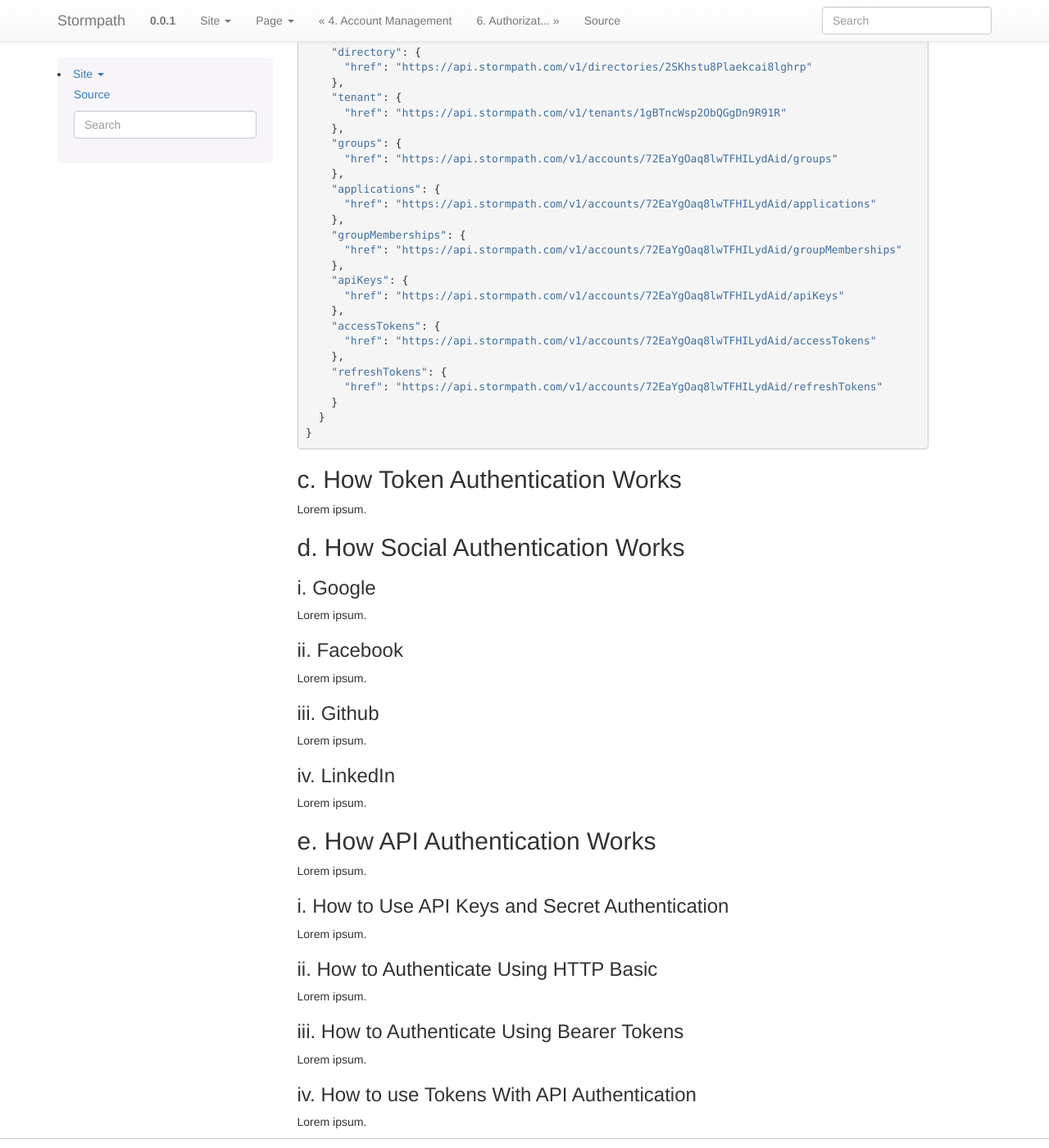
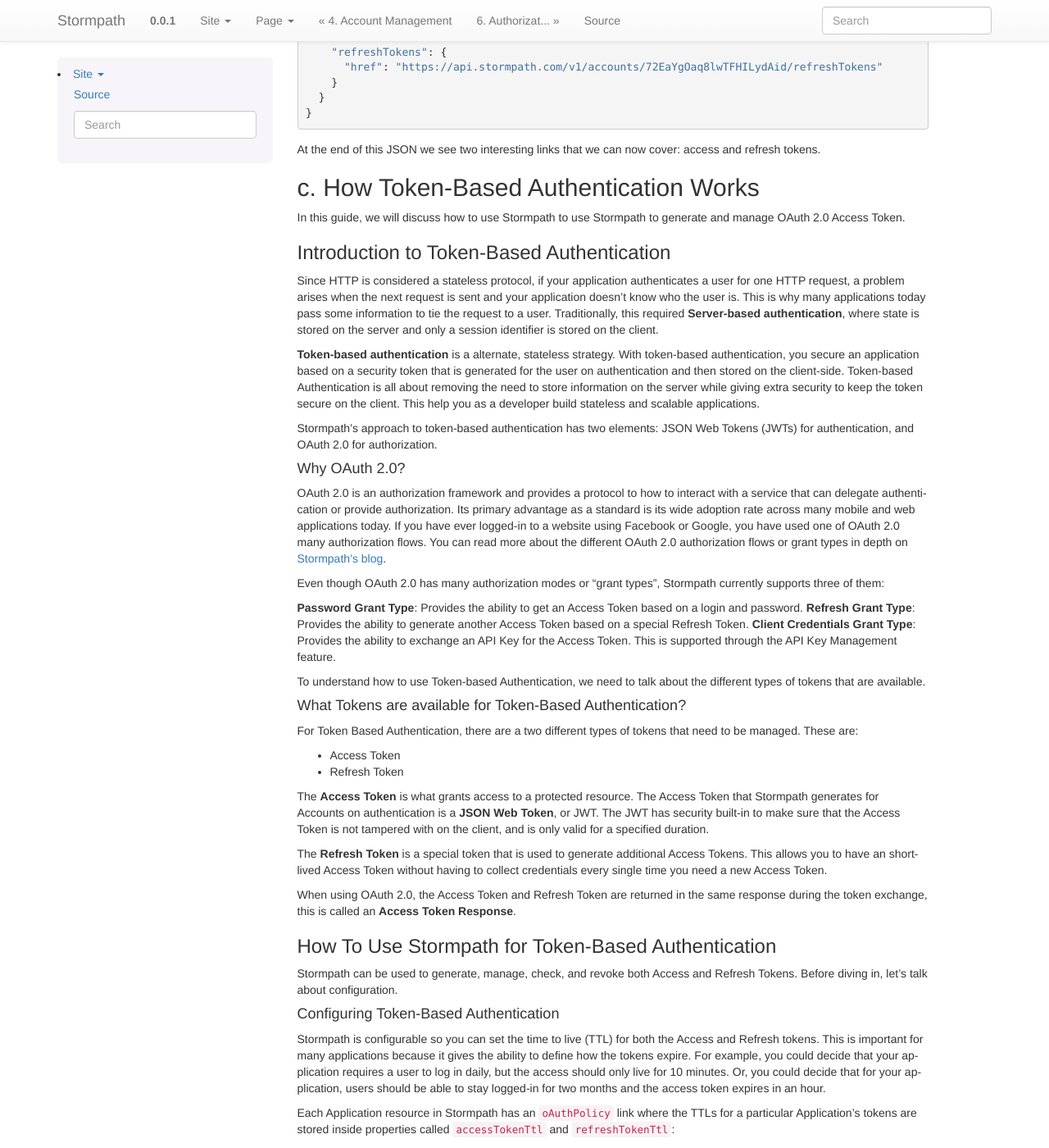
Before and after one commit to stormpath/stormpath-documentation, a Sphinx documentation site: the page built from source/005_auth_n.rst, in a window 1280 px wide and 1400 px high, scrolled down 3750 px. Shown: the whole window at 82% size. Built offline with Sphinx 7.4.7, drawn with Linux system fonts in a browser that asks for light colours; some of the changed text lies outside the part shown.

Commit message:
Added more content to authN chapter

```diff
--- a/source/005_auth_n.rst
+++ b/source/005_auth_n.rst
@@ -171,30 +171,9 @@
 	    "createdAt": "2015-08-28T16:07:38.347Z",
 	    "modifiedAt": "2015-08-28T16:07:38.347Z",
 	    "emailVerificationToken": null,
-	    "customData": {
-	      "href": "https://api.stormpath.com/v1/accounts/72EaYgOaq8lwTFHILydAid/customData"
-	    },
-	    "providerData": {
-	      "href": "https://api.stormpath.com/v1/accounts/72EaYgOaq8lwTFHILydAid/providerData"
-	    },
-	    "directory": {
-	      "href": "https://api.stormpath.com/v1/directories/2SKhstu8Plaekcai8lghrp"
-	    },
-	    "tenant": {
-	      "href": "https://api.stormpath.com/v1/tenants/1gBTncWsp2ObQGgDn9R91R"
-	    },
-	    "groups": {
-	      "href": "https://api.stormpath.com/v1/accounts/72EaYgOaq8lwTFHILydAid/groups"
-	    },
-	    "applications": {
-	      "href": "https://api.stormpath.com/v1/accounts/72EaYgOaq8lwTFHILydAid/applications"
-	    },
-	    "groupMemberships": {
-	      "href": "https://api.stormpath.com/v1/accounts/72EaYgOaq8lwTFHILydAid/groupMemberships"
-	    },
-	    "apiKeys": {
-	      "href": "https://api.stormpath.com/v1/accounts/72EaYgOaq8lwTFHILydAid/apiKeys"
-	    },
+
+	    [...]
+
 	    "accessTokens": {
 	      "href": "https://api.stormpath.com/v1/accounts/72EaYgOaq8lwTFHILydAid/accessTokens"
 	    },
@@ -204,11 +183,110 @@
 	  }
 	}
 
+At the end of this JSON we see two interesting links that we can now cover: access and refresh tokens.
 
-c. How Token Authentication Works
-=================================
+c. How Token-Based Authentication Works
+=======================================
 
-Lorem ipsum.
+In this guide, we will discuss how to use Stormpath to use Stormpath to generate and manage OAuth 2.0 Access Token.
+
+Introduction to Token-Based Authentication
+------------------------------------------
+
+Since HTTP is considered a stateless protocol, if your application authenticates a user for one HTTP request, a problem arises when the next request is sent and your application doesn't know who the user is. This is why many applications today pass some information to tie the request to a user. Traditionally, this required **Server-based authentication**, where state is stored on the server and only a session identifier is stored on the client.
+
+**Token-based authentication** is a alternate, stateless strategy. With token-based authentication, you secure an application based on a security token that is generated for the user on authentication and then stored on the client-side. Token-based Authentication is all about removing the need to store information on the server while giving extra security to keep the token secure on the client. This help you as a developer build stateless and scalable applications.
+
+Stormpath's approach to token-based authentication has two elements: JSON Web Tokens (JWTs) for authentication, and OAuth 2.0 for authorization.
+
+Why OAuth 2.0?
+^^^^^^^^^^^^^^
+
+OAuth 2.0 is an authorization framework and provides a protocol to how to interact with a service that can delegate authentication or provide authorization. Its primary advantage as a standard is its wide adoption rate across many mobile and web applications today. If you have ever logged-in to a website using Facebook or Google, you have used one of OAuth 2.0 many authorization flows. You can read more about the different OAuth 2.0 authorization flows or grant types in depth on `Stormpath’s blog <https://stormpath.com/blog/what-the-heck-is-oauth/>`_.
+
+Even though OAuth 2.0 has many authorization modes or "grant types", Stormpath currently supports three of them:
+
+**Password Grant Type**: Provides the ability to get an Access Token based on a login and password.
+**Refresh Grant Type**: Provides the ability to generate another Access Token based on a special Refresh Token.
+**Client Credentials Grant Type**: Provides the ability to exchange an API Key for the Access Token. This is supported through the API Key Management feature.
+
+To understand how to use Token-based Authentication, we need to talk about the different types of tokens that are available.
+
+What Tokens are available for Token-Based Authentication?
+^^^^^^^^^^^^^^^^^^^^^^^^^^^^^^^^^^^^^^^^^^^^^^^^^^^^^^^^^
+
+For Token Based Authentication, there are a two different types of tokens that need to be managed. These are:
+
+- Access Token
+- Refresh Token
+
+The **Access Token** is what grants access to a protected resource. The Access Token that Stormpath generates for Accounts on authentication is a **JSON Web Token**, or JWT. The JWT has security built-in to make sure that the Access Token is not tampered with on the client, and is only valid for a specified duration.
+
+The **Refresh Token** is a special token that is used to generate additional Access Tokens. This allows you to have an short-lived Access Token without having to collect credentials every single time you need a new Access Token.
+
+When using OAuth 2.0, the Access Token and Refresh Token are returned in the same response during the token exchange, this is called an **Access Token Response**.
+
+How To Use Stormpath for Token-Based Authentication
+---------------------------------------------------
+
+Stormpath can be used to generate, manage, check, and revoke both Access and Refresh Tokens. Before diving in, let's talk about configuration.
+
+Configuring Token-Based Authentication
+^^^^^^^^^^^^^^^^^^^^^^^^^^^^^^^^^^^^^^
+
+Stormpath is configurable so you can set the time to live (TTL) for both the Access and Refresh tokens. This is important for many applications because it gives the ability to define how the tokens expire. For example, you could decide that your application requires a user to log in daily, but the access should only live for 10 minutes. Or, you could decide that for your application, users should be able to stay logged-in for two months and the access token expires in an hour.
+
+Each Application resource in Stormpath has an ``oAuthPolicy`` link where the TTLs for a particular Application's tokens are stored inside properties called ``accessTokenTtl`` and ``refreshTokenTtl``::
+
+	{
+	    "href": "https://api.stormpath.com/v1/oAuthPolicies/5r0klomitodnOCuvESIP5z",
+	    "tokenEndpoint": {
+	            "href": "https://api.stormpath.com/v1/applications/5r0klomitodnOCuvESIP5z/oauth/token"
+	    },
+	    "accessTokenTtl": "PT1H",
+	    "refreshTokenTtl": "P60D"
+	}
+
+The values for both properties are stored as `ISO 8601 Durations <https://en.wikipedia.org/wiki/ISO_8601#Durations>`_. By **default**, the TTL ``duration`` for the Access Token is 1 hour and the Refresh Token's is 60 days, while the **maximum** ``duration`` is 180 days.
+
+If we wanted to change the TTL for the Access Token to 30 minutes and the Refresh Token to 7 days, we could simply make a POST request to the ``/oAuthPolicies/:applicationId`` endpoint with the following payload::
+
+	{
+        "accessTokenTtl": "PT30M",
+        "refreshTokenTtl": "P7D"
+    }
+
+And we would get the following response::
+
+	{
+	    "href": "https://api.stormpath.com/v1/applications/5r0klomitodnOCuvESIP5z/oAuthPolicy",
+	    "tokenEndpoint": {
+	            "href": "https://api.stormpath.com/v1/applications/5r0klomitodnOCuvESIP5z/oauth/token"
+	    },
+	    "accessTokenTtl": "PT30M",
+	    "refreshTokenTtl": "P7D"
+	}
+
+.. todo::
+
+	update with real responses
+
+.. note::
+
+	Refresh tokens are optional, if you would like to disable the refresh token from being generated, set a ``duration`` value of 0 (e.g. PT0M).
+
+Generating An OAuth 2.0 Access Token
+^^^^^^^^^^^^^^^^^^^^^^^^^^^^^^^^^^^^^^^
+
+Validating Access Tokens
+^^^^^^^^^^^^^^^^^^^^^^^^
+
+Refreshing Access Tokens
+^^^^^^^^^^^^^^^^^^^^^^^^
+
+Revoking Access and Refresh Tokens
+^^^^^^^^^^^^^^^^^^^^^^^^^^^^^^^^^^
+
 
 d. How Social Authentication Works
 ==================================
```
